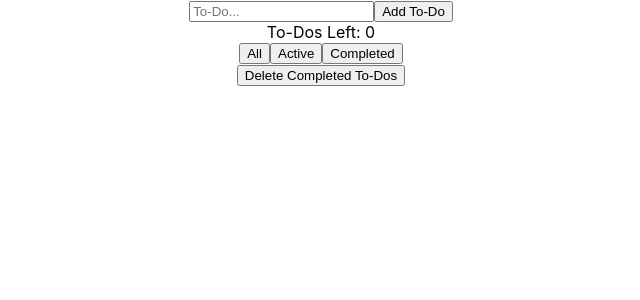
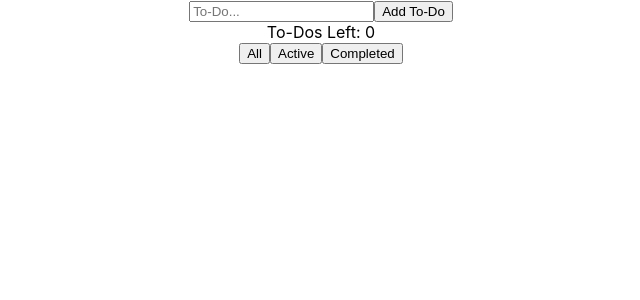
Before and after one commit to Rmartinez2020/todoApp, a React (Create React App) app: page / in a window 1280 px wide. Shown: the top 300 px of the page, without its empty margins (319-959 px from the left). Built offline with nearby package versions, Linux system fonts and the light colour scheme.

Commit message:
add conditional render to delete completed button

```diff
--- a/src/components/TodoList.js
+++ b/src/components/TodoList.js
@@ -87,7 +87,7 @@ class TodoList extends React.Component {
                     <button onClick={() => this.changeDisplayed("active")} >Active</button>
                     <button onClick={() => this.changeDisplayed("completed")} >Completed</button>
                 </div>
-                <button onClick={() => this.deleteCompletedTodos()} >Delete Completed To-Dos</button>
+                {this.state.todos.some(todo => todo.complete) ? <button onClick={() => this.deleteCompletedTodos()} >Delete Completed To-Dos</button>: null}
                 {/* map over todos in the state to display to page */}
                 {todos.map(todo => {
                     return <Todo
```
